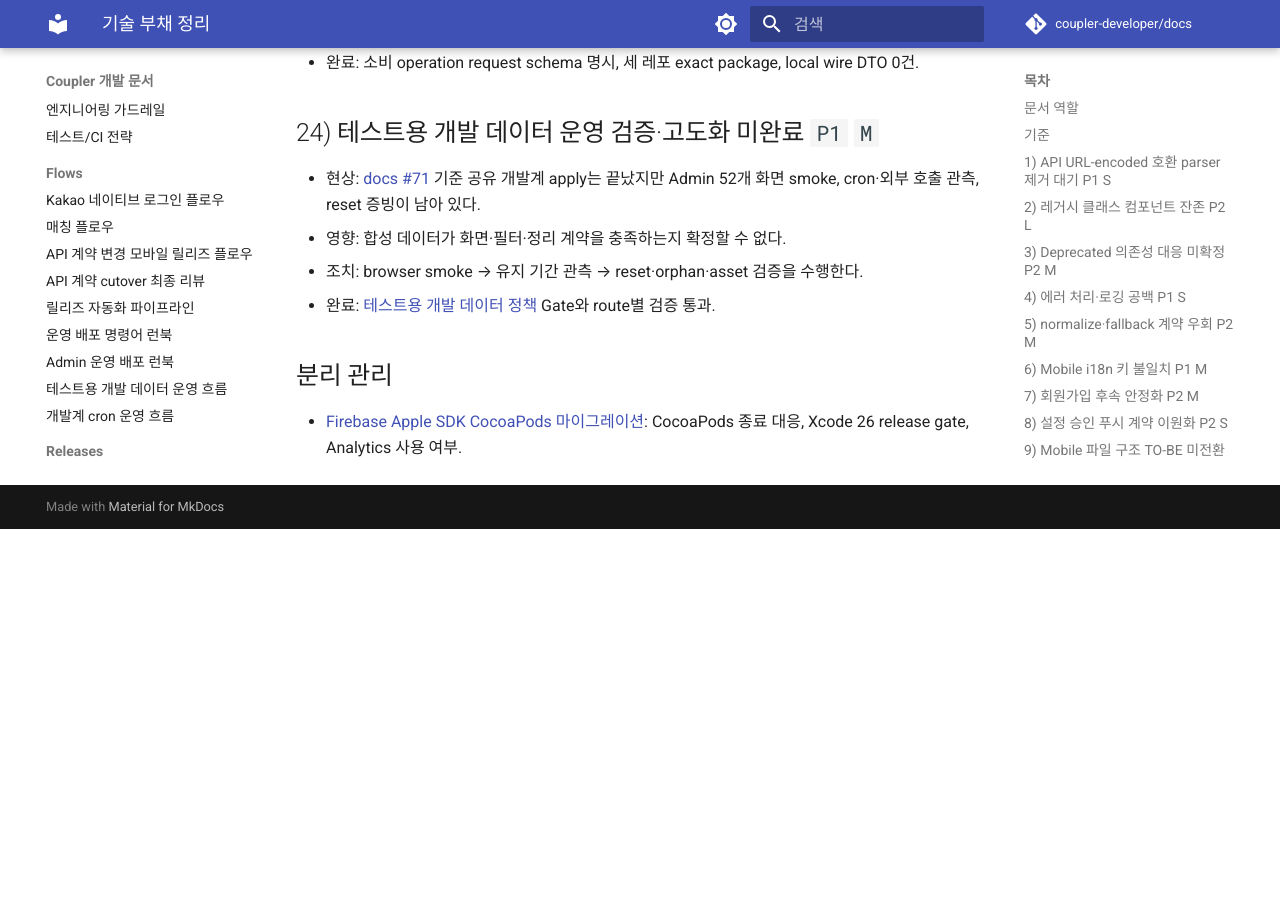
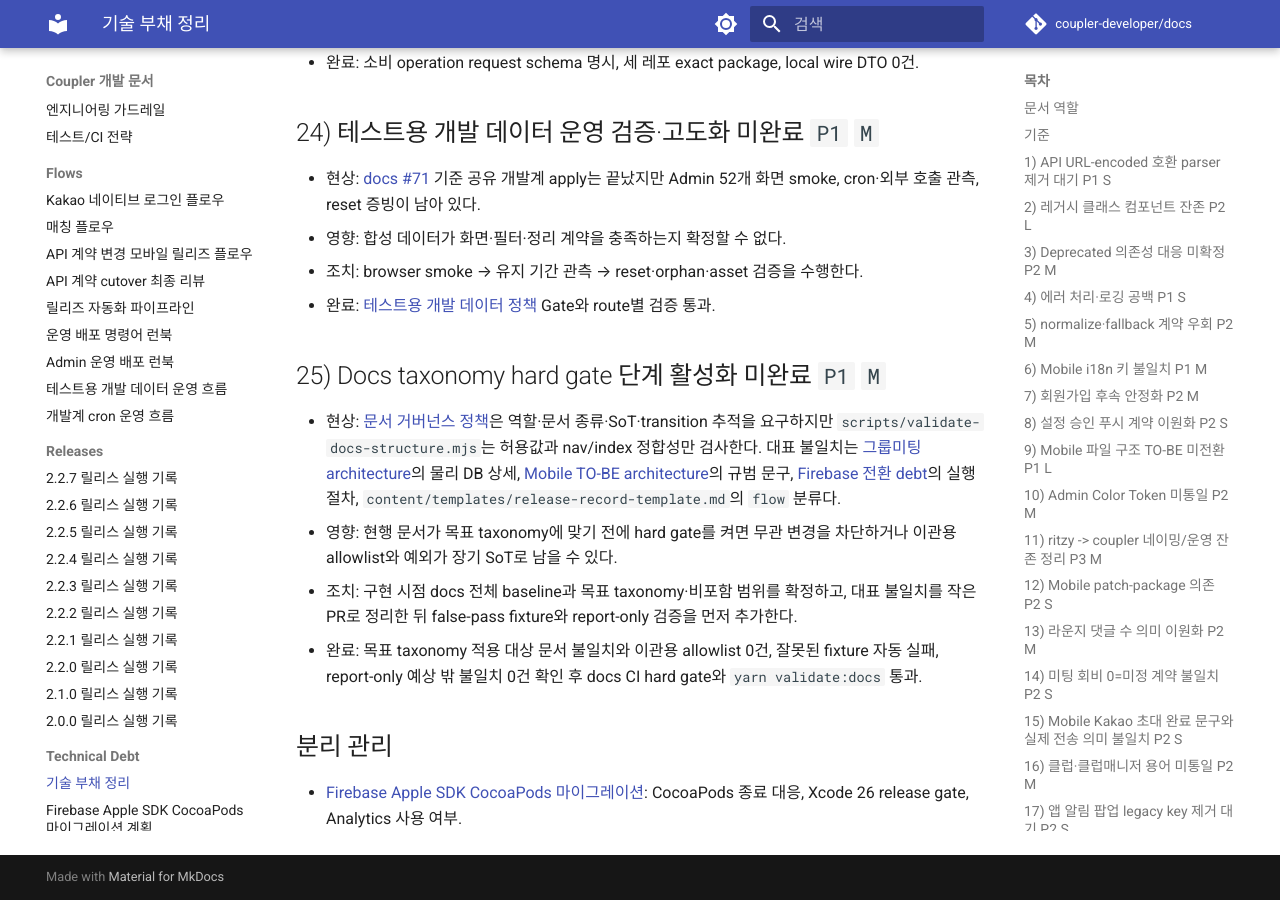
Before and after one commit to coupler-developer/docs, an MkDocs documentation site: the page built from content/technical-debt/technical-debt.md, in a window 1280 px wide and 900 px high, scrolled down 5601 px. Built offline with MkDocs 1.6.1 and Material for MkDocs 9.7.7, drawn with Linux system fonts in a browser that asks for light colours; comment, search, counter and statistics services are not loaded; before the commit the page ends 6130 px from its top, so only the background shows below that.

Commit message:
docs: taxonomy hard gate 기술부채 추가
Reason:
- 기존 문서가 목표 taxonomy에 맞기 전에 검증을 차단형으로 강화하면 무관 변경과 장기 예외가 생길 수 있음

Changes:
- 대표 불일치와 validator 공백을 기술부채 25번으로 기록
- baseline 정리부터 report-only 검증과 hard gate 전환까지 완료 조건 정의

How:
- 최신 compact 기술부채 형식의 현상, 영향, 조치, 완료 필드로 범위를 고정

Tests:
- yarn validate:technical-debt 통과
- yarn test:technical-debt 통과 (9/9)

```diff
--- a/content/technical-debt/technical-debt.md
+++ b/content/technical-debt/technical-debt.md
@@ -182,6 +182,13 @@
 - 조치: browser smoke → 유지 기간 관측 → reset·orphan·asset 검증을 수행한다.
 - 완료: [테스트용 개발 데이터 정책](../policy/development-test-data-policy.md) Gate와 route별 검증 통과.
 
+## 25) Docs taxonomy hard gate 단계 활성화 미완료 `P1` `M`
+
+- 현상: [문서 거버넌스 정책](../policy/document-governance-policy.md)은 역할·문서 종류·SoT·transition 추적을 요구하지만 `scripts/validate-docs-structure.mjs`는 허용값과 nav/index 정합성만 검사한다. 대표 불일치는 [그룹미팅 architecture](../architecture/group-meeting-system.md)의 물리 DB 상세, [Mobile TO-BE architecture](../architecture/mobile-app-to-be.md)의 규범 문구, [Firebase 전환 debt](firebase-apple-sdk-cocoapods-migration-plan.md)의 실행 절차, `content/templates/release-record-template.md`의 `flow` 분류다.
+- 영향: 현행 문서가 목표 taxonomy에 맞기 전에 hard gate를 켜면 무관 변경을 차단하거나 이관용 allowlist와 예외가 장기 SoT로 남을 수 있다.
+- 조치: 구현 시점 docs 전체 baseline과 목표 taxonomy·비포함 범위를 확정하고, 대표 불일치를 작은 PR로 정리한 뒤 false-pass fixture와 report-only 검증을 먼저 추가한다.
+- 완료: 목표 taxonomy 적용 대상 문서 불일치와 이관용 allowlist 0건, 잘못된 fixture 자동 실패, report-only 예상 밖 불일치 0건 확인 후 docs CI hard gate와 `yarn validate:docs` 통과.
+
 ## 분리 관리
 
 - [Firebase Apple SDK CocoaPods 마이그레이션](firebase-apple-sdk-cocoapods-migration-plan.md): CocoaPods 종료 대응, Xcode 26 release gate, Analytics 사용 여부.
```
